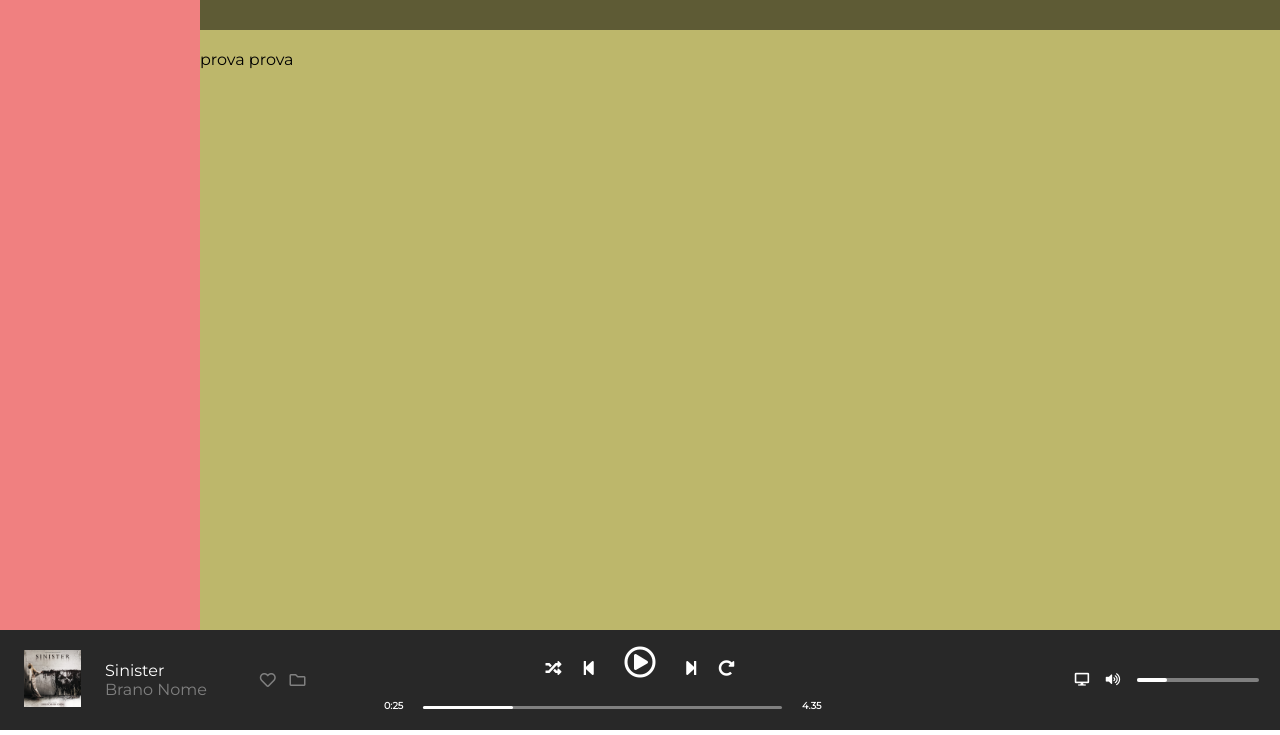
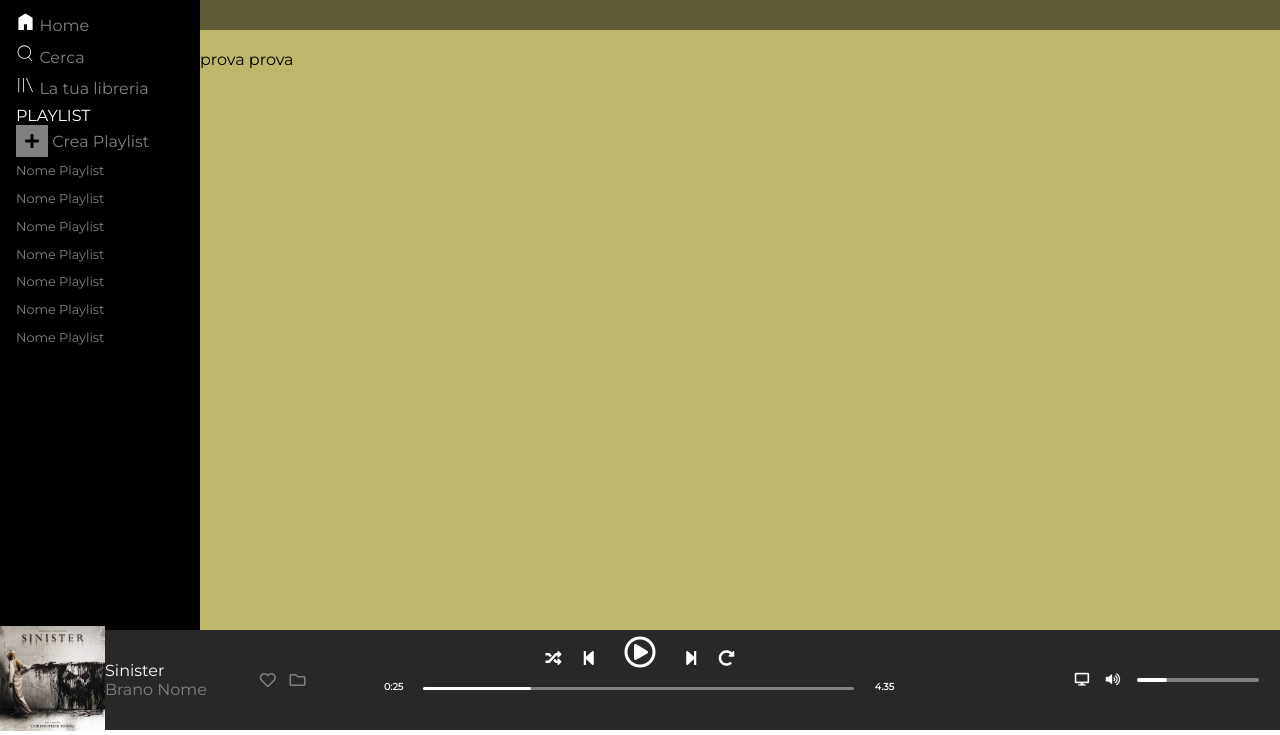
Before and after one commit to GRND0/html-css-spotifyweb, a plain HTML site: page index.html in a window 1280 px wide. Shown: the part 70-805 px from the top of the page. Drawn offline with Linux system fonts and the light colour scheme.

Commit message:
creata bozza sidebar

```diff
--- a/css/style.css
+++ b/css/style.css
@@ -61,10 +61,71 @@ main {
 .barra-laterale {
     width: 200px ;
     height: 100% ;
+    background-color: #000000 ;
 
-    /*debug*/
-    background-color:lightcoral ;
 
+
+}
+
+
+#laterale-superiore {
+    width: 100% ;
+    height: calc(100% - 50px);
+    display: flex ;
+    flex-direction: column ;
+    overflow-y: hidden ;
+
+}
+
+#logo {
+    width: 80% ;
+    padding: 1em ;
+}
+
+#nav img {
+    height: 1.2em ;
+}
+
+#nav div {
+    margin: .5em 1em ;
+}
+
+#plus {
+    width: 2em ;
+    height: 2em ;
+    background-color: grey;
+    text-align: center ;
+    display: inline-block ;
+
+}
+
+#playlist {
+    padding: 0 1em;
+}
+
+#playlist span {
+    font-weight: 500 ;
+    margin-bottom: .5em ;
+    color: white ;
+}
+
+#playlist li {
+    overflow-y: scroll ;
+    padding: .5em 0 ;
+    font-size: .8em ;
+
+}
+
+.fa-plus {
+    color: black ;
+
+    line-height: 2em ;
+
+}
+
+#laterale-inferiore {
+    width: 100% ;
+    height: 50px ;
 }
 
 .parte-centrale {
@@ -104,7 +165,7 @@ footer {
 
 #miniatura-brano {
   width: 30% ;
-  padding: 1.5em ;
+
 
 }
 
@@ -136,7 +197,7 @@ footer {
 }
 
 #controlli i {
-    margin: .5em .5em ;
+    margin: .2em .5em ;
 }
 
 #play {
@@ -171,7 +232,7 @@ footer {
 #barra-tempo {
     position: relative ;
     height: .2em;
-    width: 70% ;
+    width: calc(100% - 81px) ;
     margin: 0 1em ;
     background-color: grey ;
     border-radius: .2em ;
--- a/index.html
+++ b/index.html
@@ -24,7 +24,48 @@
 
         </div>
 
-        <div class="barra-laterale float-sx" >
+        <div class="barra-laterale float-sx testo-grigio" >
+            <div id="laterale-superiore">
+                <div id="logo">
+                    <img src="img/logo.svg" alt="">
+
+                </div>
+
+                <div id="nav">
+                    <div>
+                        <img src="img/home.svg" alt="">
+                        Home
+                    </div>
+                    <div>
+                        <img src="img/search.svg" alt="">
+                        Cerca
+                    </div>
+                    <div>
+                        <img src="img/libreria.svg" alt="">
+                        La tua libreria
+                    </div>
+
+                </div>
+
+                <div id="playlist">
+                    <span>PLAYLIST</span>
+                    <ul> <div id="plus"> <i class="fas fa-plus"></i></div> Crea Playlist
+                        <li>Nome Playlist</li>
+                        <li>Nome Playlist</li>
+                        <li>Nome Playlist</li>
+                        <li>Nome Playlist</li>
+                        <li>Nome Playlist</li>
+                        <li>Nome Playlist</li>
+                        <li>Nome Playlist</li>
+                    </ul>
+
+                </div>
+
+            </div>
+
+            <div id="laterale-inferiore">
+
+            </div>
 
         </div>
 
```
